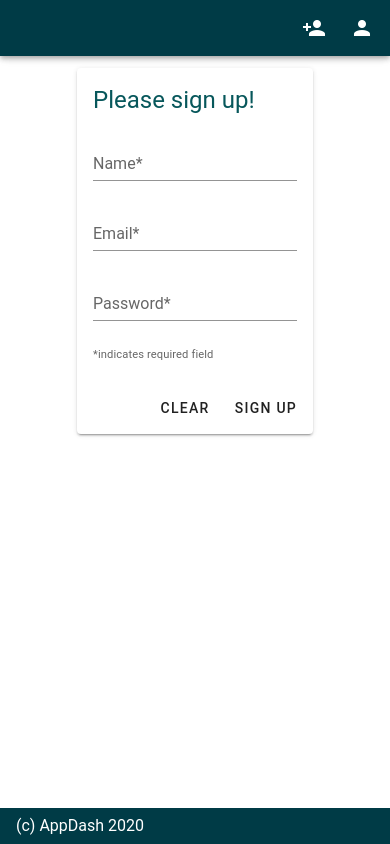
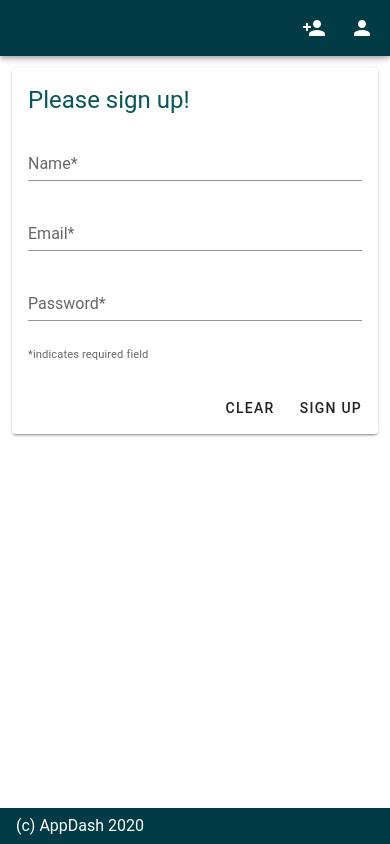
Before and after one commit to rturnbull/appdash, a Vue app: page /signup in a window 390 px wide. Built offline with nearby package versions, Linux system fonts and the light colour scheme; no server answers; a web font is replaced by a local one.

Commit message:
Adjusted sign-up and sign-in pages for mobile-first.

```diff
--- a/src/fb.js
+++ b/src/fb.js
@@ -1,6 +1,5 @@
 import firebase from "firebase/app";
 import "firebase/auth";
-import "firebase/firestore";
 
 // Your web app's Firebase configuration
 var firebaseConfig = {
--- a/src/views/SigninPage.vue
+++ b/src/views/SigninPage.vue
@@ -1,6 +1,6 @@
 <template>
   <v-row justify="center">
-    <v-col :cols="8">
+    <v-col xs="12" md="10" lg="6">
       <v-card>
         <v-card-title>
           <span class="headline accent--text">Welcome Back!</span>
@@ -51,7 +51,6 @@
 </template>
 
 <script>
-/* eslint-disable */
 export default {
   name: "SigninPage",
   data() {
@@ -81,10 +80,7 @@ export default {
     },
     alert() {
       return this.$store.getters.alert;
-    } /* ,
-					loading() {
-						return this.$store.getters.loading;
-					} */
+    }
   },
   watch: {
     user(value) {
@@ -93,7 +89,6 @@ export default {
       }
     },
     alert() {
-      //this.$store.commit("setLoading", false, { root: true });
       this.loading = false;
     }
   },
--- a/src/views/SignupPage.vue
+++ b/src/views/SignupPage.vue
@@ -1,6 +1,6 @@
 <template>
   <v-row justify="center">
-    <v-col :cols="8">
+    <v-col xs="12" md="10" lg="6">
       <v-card>
         <v-card-title>
           <span class="headline accent--text">Please sign up!</span>
--- a/vue.config.js
+++ b/vue.config.js
@@ -2,7 +2,7 @@ module.exports = {
   transpileDependencies: ["vuetify"],
   chainWebpack: config => {
     config.plugin("html").tap(args => {
-      args[0].title = "My Vue App";
+      args[0].title = "AppDash";
       return args;
     });
   }
```
Also changed, not shown: src/components/NavDrawerPreferences.vue (+0 -51 lines), 2 other files (tests, documents, lock files or other folders).
